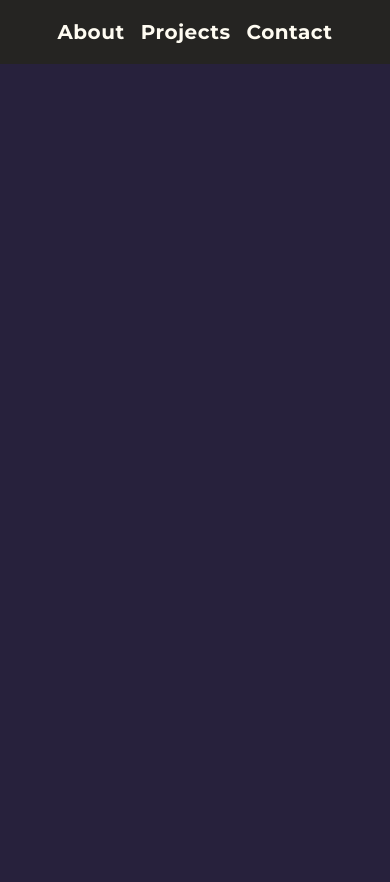
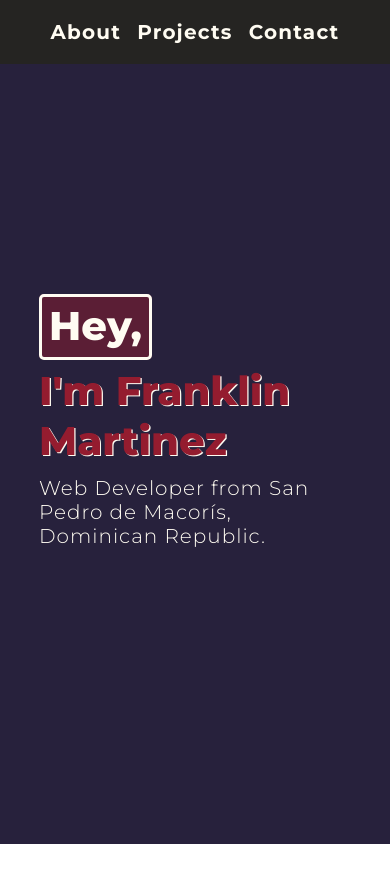
Before and after one commit to TheMVProgrammer/fcc-projects-build-a-personal-portfolio-webpage, a plain HTML site: page index.html in a window 390 px wide. After the commit the page ends 844 px from the top, so only its background shows below. Drawn offline with Linux system fonts and the light colour scheme.

Commit message:
Adding mobile welcome-section

```diff
--- a/index.html
+++ b/index.html
@@ -19,10 +19,23 @@
     </header>
     <main>
         <section id="welcome-section">
-            <h1></h1>
+            <h1><span>Hey,</span><br/>I'm Franklin Martinez</h1>
+            <p>Web Developer from San Pedro de Macorís,
+                Dominican Republic.</p>
         </section>
         <section id="projects">
-            <a href="#" class="project-tile"></a>
+            <!-- <a href="#" class="project-tile">
+                <img src="/img/survey-form.png" alt="project-1" width="400"/>
+            </a>
+            <a href="#" class="project-tile">
+                <img src="/img/tribute-page.png" alt="project-1" width="400"/>
+            </a>
+            <a href="#" class="project-tile">
+                <img src="/img/technical-documentation-page.png" alt="project-1" width="400"/>
+            </a>
+            <a href="#" class="project-tile">
+                <img src="/img/product-landing-page.png" alt="project-1" width="400"/>
+            </a> -->
         </section>
         <section id="contact-section">
             <a href="https://github.com/TheMVProgrammer" id="profile-link" target="_blank"></a>
--- a/styles.css
+++ b/styles.css
@@ -4,6 +4,7 @@
     --bg-color-nav: #252422;
     --color-nav: #fffcf2;
     --bg-color-main: #27213c;
+    --color-main-span: #941c2f;
 }
 
 * {
@@ -51,7 +52,7 @@ a {
     padding: 8px;
     font-size: 2rem;
     font-weight: 600;
-    letter-spacing: 0.5px;
+    letter-spacing: 1.2px;
 }
 
 
@@ -65,9 +66,48 @@ a {
 /* main-section */
 
 main {
-    width: 100vw;
-    height: 100vh;
     background-color: var(--bg-color-main);
 }
 
+/*welcome-section*/
+
+#welcome-section {
+    width: 100%;
+    height: calc(100vh - 64px);
+    display: flex;
+    flex-direction: column;
+    justify-content: center;
+    align-items: center;
+    padding: 10%;
+}
+
+#welcome-section > h1{
+    color: var(--color-main-span);
+    margin-top: -64px;
+    font-size: 4rem;
+    line-height: 50px;
+    font-weight: 800;
+    text-shadow: 1.2px  1.2px var(--color-nav);
+}
+#welcome-section > p{
+    color: var(--color-nav);
+    font-size: 2rem;
+    letter-spacing: 1px;
+    font-weight: 300;
+    padding: 10px 0;
+}
+
+#welcome-section h1 > span{
+    color: var(--color-nav);
+    text-align: right;
+    border: 3px solid var(--color-nav);
+    border-radius: 5px;
+    background: #941c2e7b;
+    padding: 4px 7px 7px 7px;
+    line-height: 80px;
+    text-shadow: none;
+}
+
+/*welcome-section end*/
+
 /* main-section end*/
```
